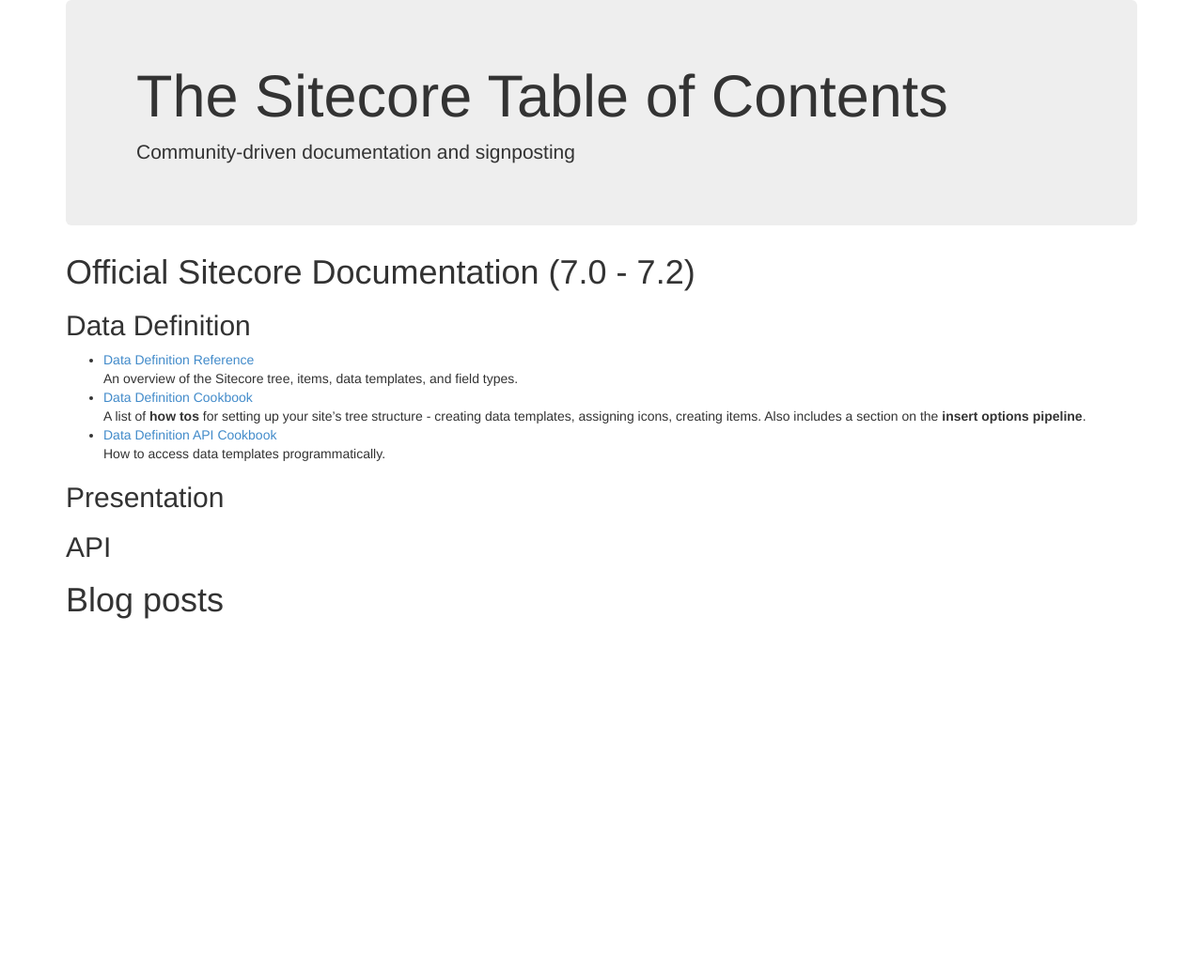
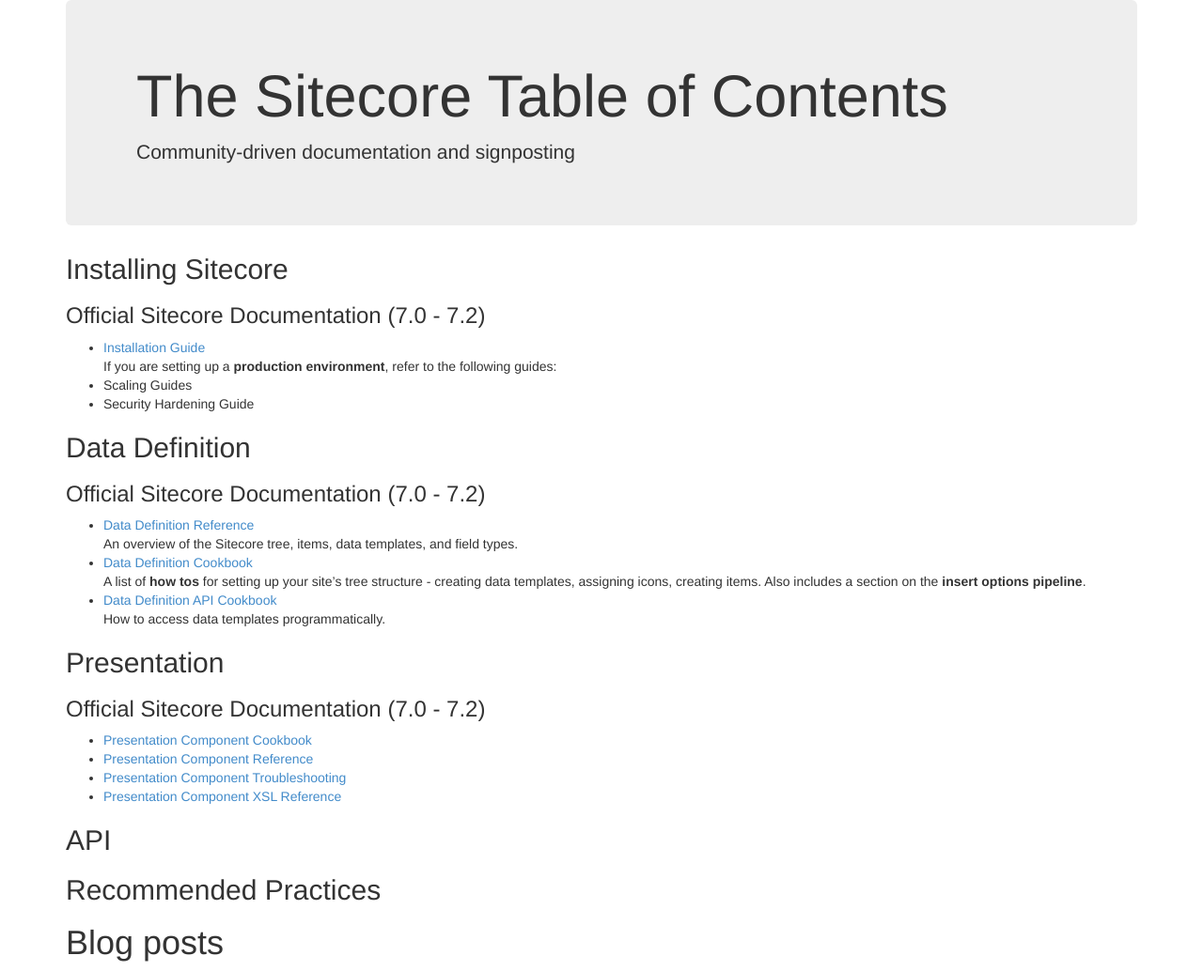
Before and after one commit to Sitecore-Community/docs, a Jekyll site: the page built from documentation/Sitecore Fundamentals/index.md, in a window 1280 px wide. Shown: the whole page at 94% size. Built offline with Jekyll 4.4.1, drawn with Linux system fonts in a browser that asks for light colours; nearby versions of some CDN libraries; before the commit the page ends 900 px from its top, so only the background shows below that.

Commit message:
Modified file using Dillinger

```diff
--- a/documentation/Sitecore Fundamentals/index.md
+++ b/documentation/Sitecore Fundamentals/index.md
@@ -3,10 +3,17 @@
 title: Sitecore Fundamentals
 ---
 
-#Official Sitecore Documentation (7.0 - 7.2)
+## Installing Sitecore
+
+### Official Sitecore Documentation (7.0 - 7.2)
+* [Installation Guide](http://sdn.sitecore.net/Reference/Sitecore%207/Installation%20Guide.aspx)
+If you are setting up a **production environment**, refer to the following guides:
+ * Scaling Guides
+ * Security Hardening Guide
 
 ## Data Definition
 
+### Official Sitecore Documentation (7.0 - 7.2)
 * [Data Definition Reference](http://sdn.sitecore.net/Reference/Sitecore%207/Data%20Definition%20Reference.aspx)
 An overview of the Sitecore tree, items, data templates, and field types.
 * [Data Definition Cookbook](http://sdn.sitecore.net/Reference/Sitecore%207/Data%20Definition%20Cookbook.aspx)
@@ -16,6 +23,15 @@
 
 ## Presentation
 
+### Official Sitecore Documentation (7.0 - 7.2)
+
+* [Presentation Component Cookbook](http://sdn.sitecore.net/Reference/Sitecore%207/Presentation%20Component%20Cookbook.aspx)
+* [Presentation Component Reference](http://sdn.sitecore.net/Reference/Sitecore%207/Presentation%20Component%20Reference.aspx)
+* [Presentation Component Troubleshooting](http://sdn.sitecore.net/Reference/Sitecore%207/Presentation%20Component%20Troubleshooting%20Guide.aspx)
+* [Presentation Component XSL Reference](http://sdn.sitecore.net/Reference/Sitecore%207/Presentation%20Component%20XSL%20Reference.aspx)
+
 ## API
 
+## Recommended Practices
+
 # Blog posts
```
